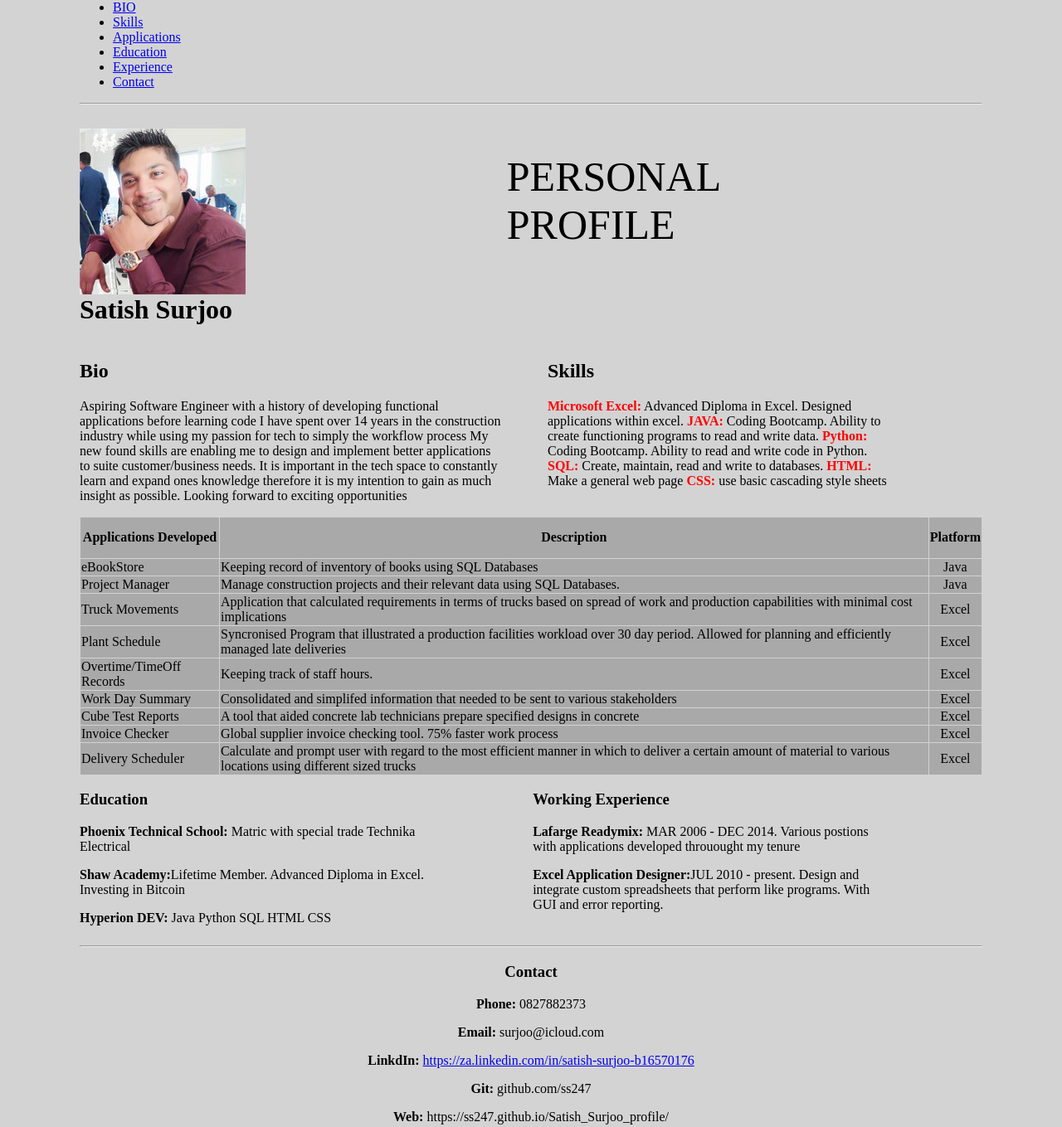
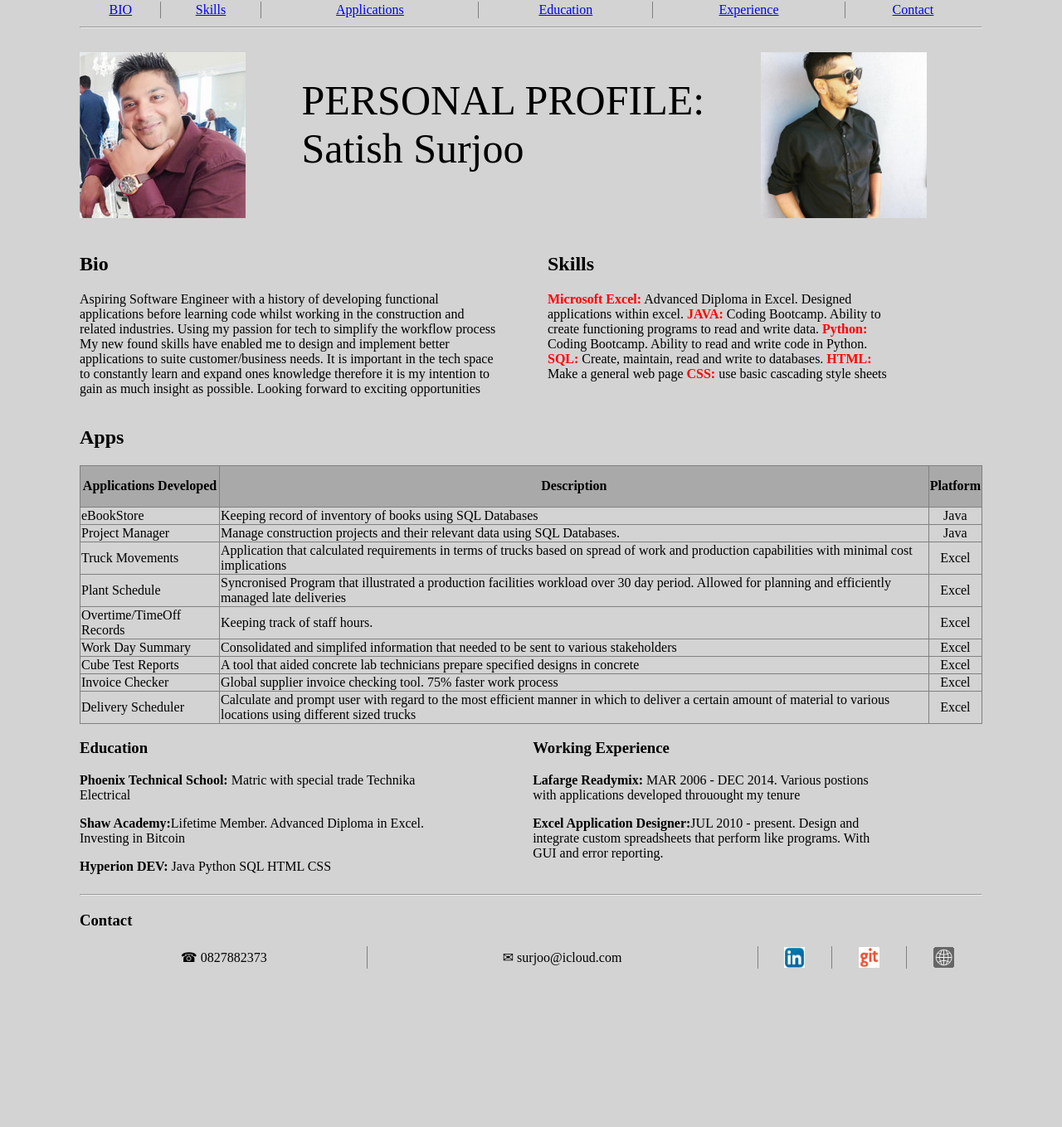
Before and after one commit to SS247/Satish_Surjoo_CV, a plain HTML site: page index.html in a window 1280 px wide. Shown: the whole page at 83% size. After the commit the page ends 1170 px from the top, so only its background shows below. Drawn offline with Linux system fonts and the light colour scheme.

Commit message:
Add files via upload

```diff
--- a/index.html
+++ b/index.html
@@ -8,30 +8,40 @@
 	</head>
 
 	        <body>
-		<ul>
-			<li> <a href = "#bio">BIO</a></li>
-			<li> <a href = "#skills">Skills</a></li>
-			<li> <a href = "#apps">Applications</a></li>
-			<li><a href = "#education">Education</a></li>
-			<li> <a href = "#experience">Experience</a></li>
-			<li> <a href = "#contact">Contact</a></li>
-		</ul>
+
+		<table id = "t1">
+	   	<tr id= "siteMap">
+			<td style="text-align: center;"> <a href = "#bio">BIO</a>  </td>
+			<td style="text-align: center;"> <a href = "#skills">Skills</a> </td>
+			<td style="text-align: center;"> <a href = "#apps">Applications</a> </td>
+			<td style="text-align: center;"> <a href = "#education">Education</a> </td>
+			<td style="text-align: center;"> <a href = "#experience">Experience</a> </td>
+			<td style="text-align: center;">  <a href = "#contact">Contact</a> </td>
+		</tr>
+		</table>
+
+
 		<hr>
 
 		<div id ="container">
 
 		<h1  id = "pic"> <img  src= "cmd.jpg" height = "200px">
 				 <br>
-			Satish Surjoo
+
 		</h1>
-		<p id = "bigT">PERSONAL <br>PROFILE</p>
+		<p id = "bigT">PERSONAL PROFILE:<br> Satish Surjoo </p>
+
+		<h1  id = "pic2"> <img  src= "cmd2.jpeg" height = "200px">
+				 <br>
+
+		</h1>
 		</div>
 
 		<div id="container2">
 		<section id="bio"><h2>Bio</h2>
 			<p>Aspiring Software Engineer with a history of developing functional applications before learning code
-		      	I have spent over 14 years in the construction industry while using my passion for tech to simply the workflow process
-		     	 My new found skills are enabling me to design and implement better applications to suite customer/business needs.
+		      	whilst working in the construction and related industries. Using my passion for tech to simplify the workflow process
+		     	 My new found skills have enabled me to design and implement better applications to suite customer/business needs.
 		    	  It is important in the tech space to constantly learn and expand ones knowledge therefore it is my intention to gain as much
 		    	  insight as possible. Looking forward to exciting opportunities
 			</p></section>
@@ -46,8 +56,9 @@
 		</section>
 		</div>
 
-
-	<table>
+	<div>
+	<section id ="apps"><h2>Apps</h2>
+	<table id = "appTable">
 	   	<tr>
 			<th> Applications Developed </th>
 			<th> Description </th>
@@ -103,7 +114,8 @@
 		</tr>
 
 	</table>
-
+		</section>
+		</div>
 
 	<div id ="container3">
 	<section id ="education">
@@ -121,12 +133,22 @@
 		<hr>
 	<section id ="contact">
 		<h3>Contact</h3>
-			<p><b>Phone:  	    </b> 0827882373</p>
-			<p><b>  Email:	      </b> surjoo@icloud.com </p>
-			<p><b>  LinkdIn:	     </b> <a href="https://za.linkedin.com/in/satish-surjoo-b16570176">
-						https://za.linkedin.com/in/satish-surjoo-b16570176 </a></p>
-			<p><b>   Git: 	   </b> github.com/ss247 </p>
-			<p><b>   Web:	  </b> https://ss247.github.io/Satish_Surjoo_profile/</p>
+
+
+			<table id = "t4">
+	   	<tr>
+			<td style="text-align: center;"> ☎ 0827882373 </td>
+			<td style="text-align: center;"> ✉ surjoo@icloud.com </td>
+			<td style="text-align: center;"><a href="https://za.linkedin.com/in/satish-surjoo-b16570176">
+												<img  src= "lnkdn.jpg" height = "25px">          </a> </td>
+			<td style="text-align: center;"> <a href ="https://www.github.com/ss247">
+												<img  src= "git.png" height = "25px">            </a> </td>
+			<td style="text-align: center;"> <a href ="https://ss247.github.io/Satish_Surjoo_profile/"> <img  src= "www.jpg" height = "25px"></a></td>
+
+		</tr>
+		</table>
+
+
 
 	</section>
 
--- a/myStyle.css
+++ b/myStyle.css
@@ -21,10 +21,22 @@
 		text-align: left;
 		font-size: 50px;
 		}
+	#pic2{
+		grid-column: 3;
+		grid-row: 1;
+
+		width: 40%;
+		}
+
+		table#t1 {
+			border: 2px solid lightgrey;
+
+		}
+
 	table, td, th{
 
-		border: 1px solid lightgrey;
-		background:  darkgrey;
+		border: 1px solid grey;
+		background: ;
 		}
 	table{
 
@@ -35,6 +47,9 @@
 		background: darkgrey;
 		height: 50px;
 		}
+
+
+
 
 	#container2{
 		display:grid;
@@ -67,6 +82,7 @@
 
 		width: 80%;
 		}
-	#contact{
-		text-align: center;
+	table#t4 {
+			border: 2px solid lightgrey;
+
 		}
```
Also changed, not shown: cmd2.jpeg (added), git.png (added), lnkdn.jpg (added), www.jpg (added).
